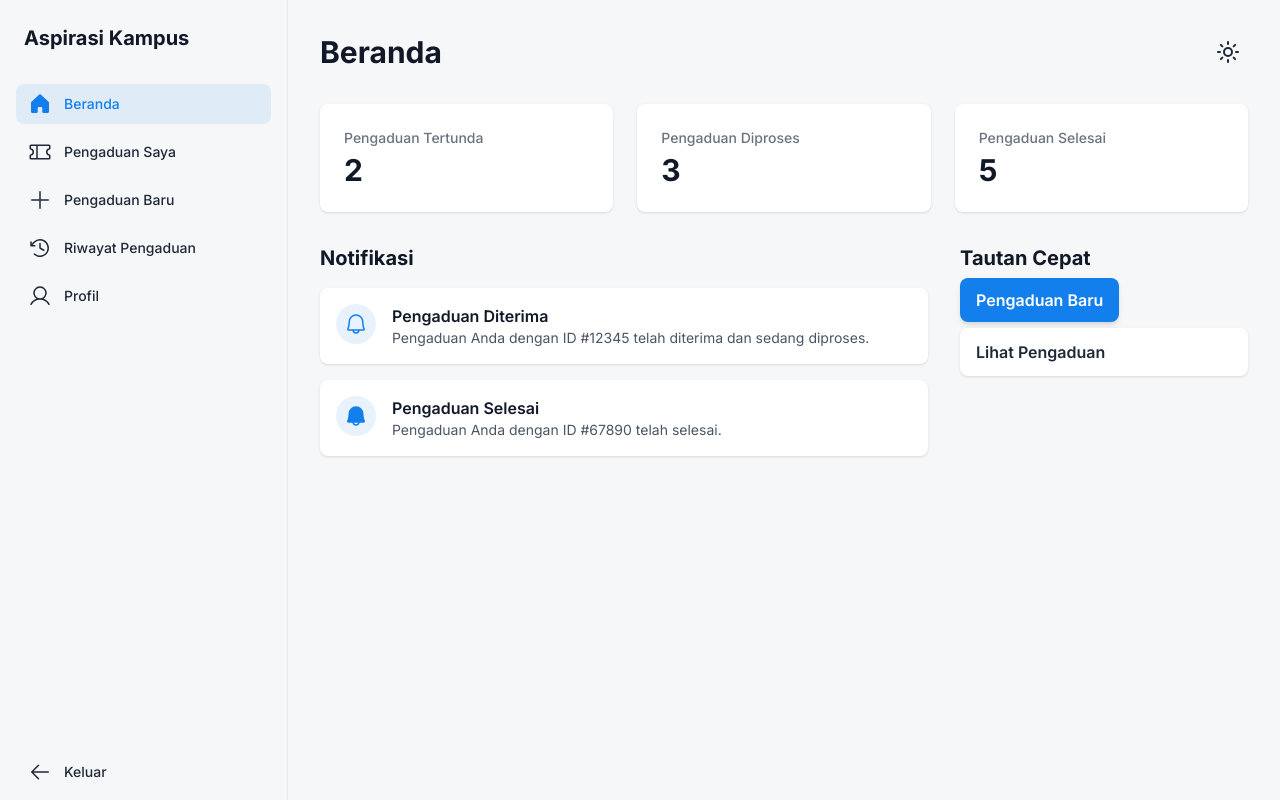
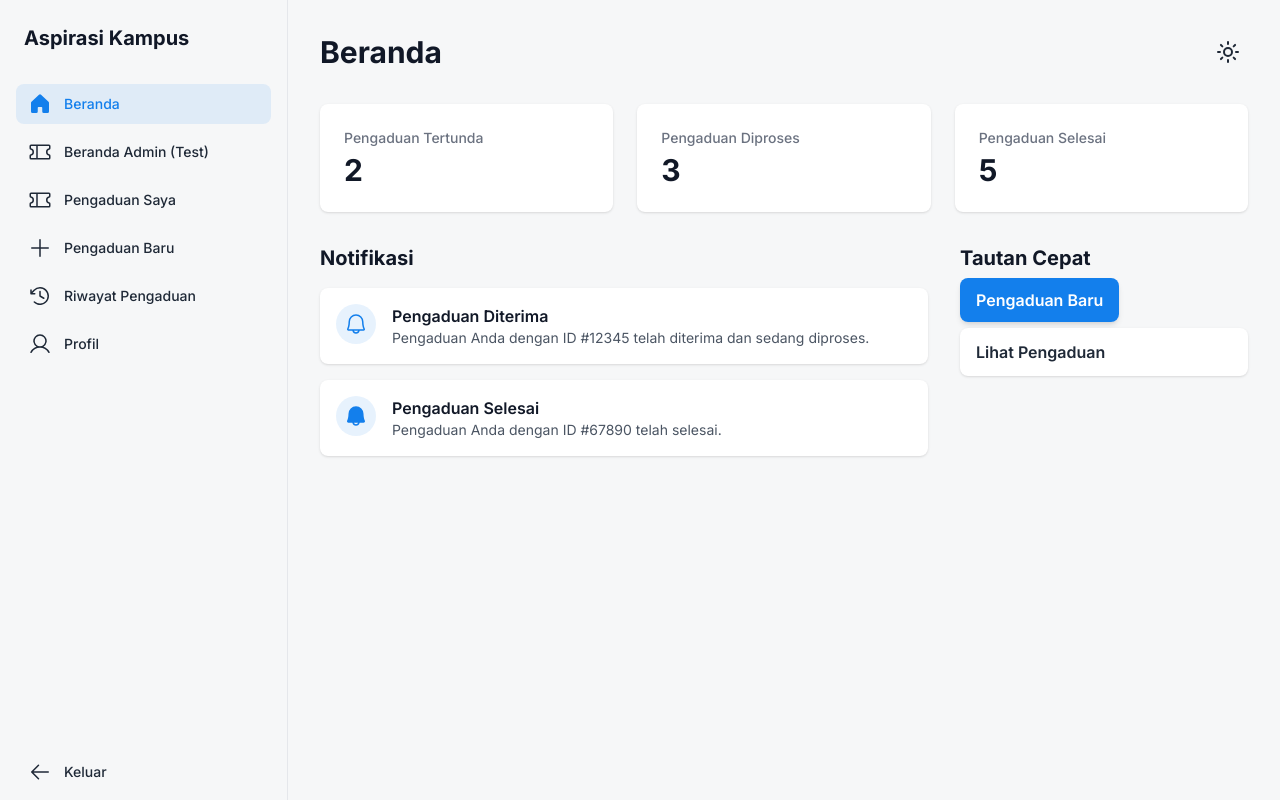
Before and after one commit to dimasvm/mockup-pengaduan-mahasiswa, a plain HTML site: page dashboard.html in a window 1280 px wide. Drawn offline with nearby package versions, Linux system fonts and the light colour scheme.

Commit message:
add link admin panel

```diff
--- a/dashboard.html
+++ b/dashboard.html
@@ -169,6 +169,23 @@
                             ></path>
                         </svg>
                         <span class="text-sm font-medium">Beranda</span>
+                    </a>
+                    <a
+                        href="admin/dashboard.html"
+                        class="flex items-center gap-3 px-3 py-2 rounded-lg hover:bg-primary/10 dark:hover:bg-primary/20 hover:text-primary transition-colors"
+                    >
+                        <svg
+                            class="icon"
+                            fill="currentColor"
+                            viewBox="0 0 256 256"
+                        >
+                            <path
+                                d="M227.19,104.48A16,16,0,0,0,240,88.81V64a16,16,0,0,0-16-16H32A16,16,0,0,0,16,64V88.81a16,16,0,0,0,12.81,15.67,24,24,0,0,1,0,47A16,16,0,0,0,16,167.19V192a16,16,0,0,0,16,16H224a16,16,0,0,0,16-16V167.19a16,16,0,0,0-12.81-15.67,24,24,0,0,1,0-47ZM32,167.2a40,40,0,0,0,0-78.39V64H88V192H32Zm192,0V192H104V64H224V88.8a40,40,0,0,0,0,78.39Z"
+                            ></path>
+                        </svg>
+                        <span class="text-sm font-medium"
+                            >Beranda Admin (Test)</span
+                        >
                     </a>
                     <a
                         href="pengaduan-saya.html"
```
Also changed, not shown: admin/dashboard.html (+8 -1 lines).
